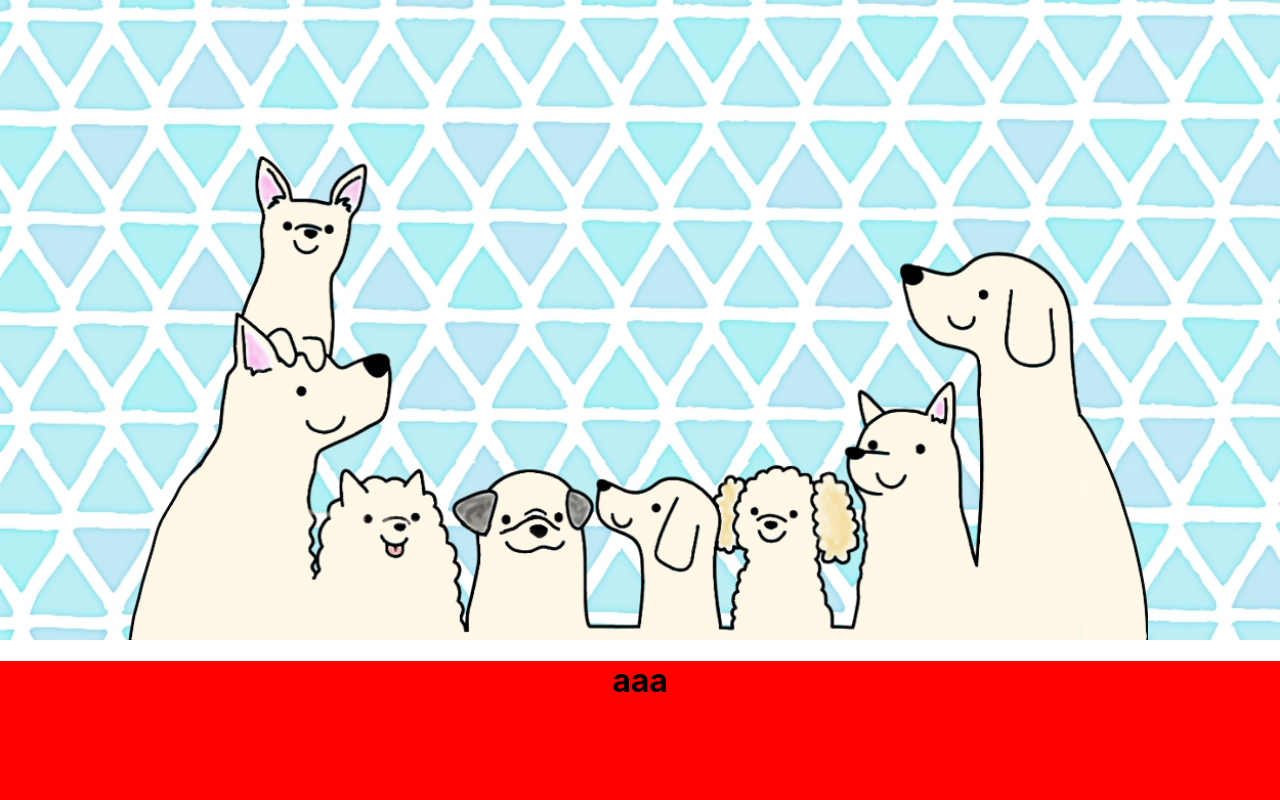
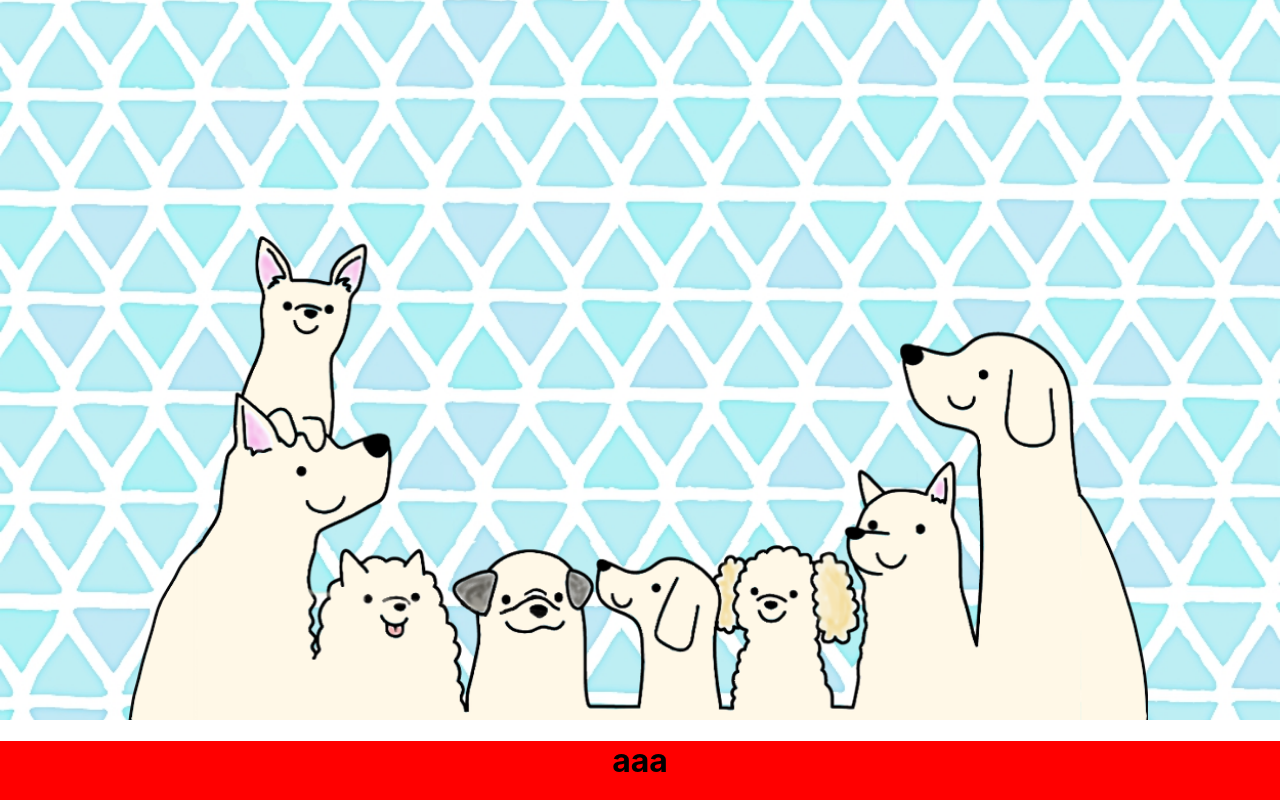
Before and after one commit to Takaf19/LP-pet_insurance, a React (Create React App) app: page / in a window 1280 px wide. Built offline with nearby package versions, Linux system fonts and the light colour scheme.

Commit message:
Update App.css

```diff
--- a/src/style/App.css
+++ b/src/style/App.css
@@ -12,7 +12,7 @@
 }
 
 .background {
-  height: 80%;
+  height: 90%;
   width: 100%;
   background-image: url(../image/background.jpg);
   background-position: center bottom;
@@ -20,6 +20,18 @@
   background-size: cover;
   position: fixed;
   z-index: -1;
+}
+
+.background-massage {
+  position: absolute;
+  left: 0;
+  right: 0;
+  bottom: 0;
+  top: 0;
+  margin: auto;
+  height: 30%;
+  line-height: 1;
+
 }
 
 .background img {
@@ -32,7 +44,7 @@
 }
 
 .top-sp {
-  height: 80%;
+  height: 90%;
   width: 100%;
 }
 
```
